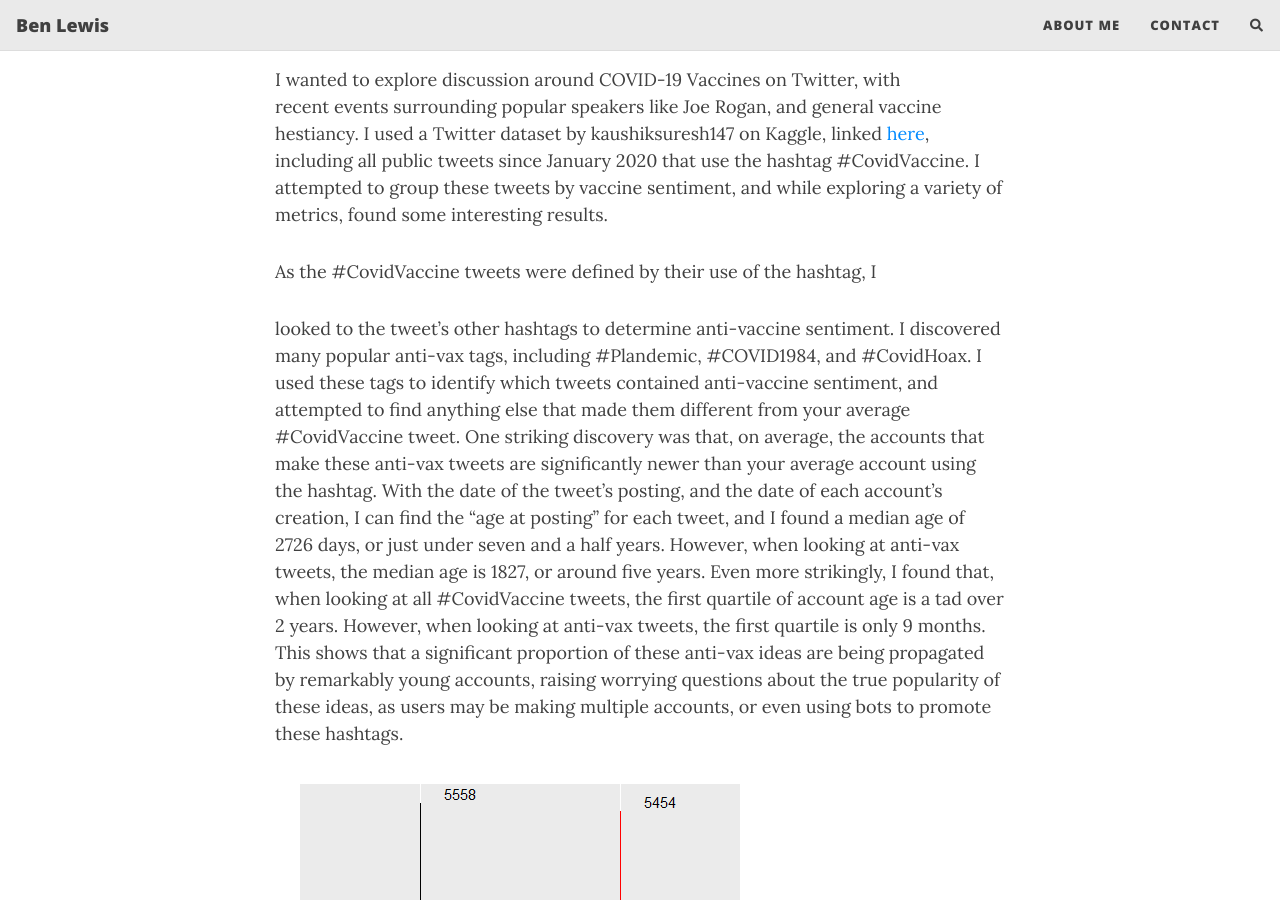
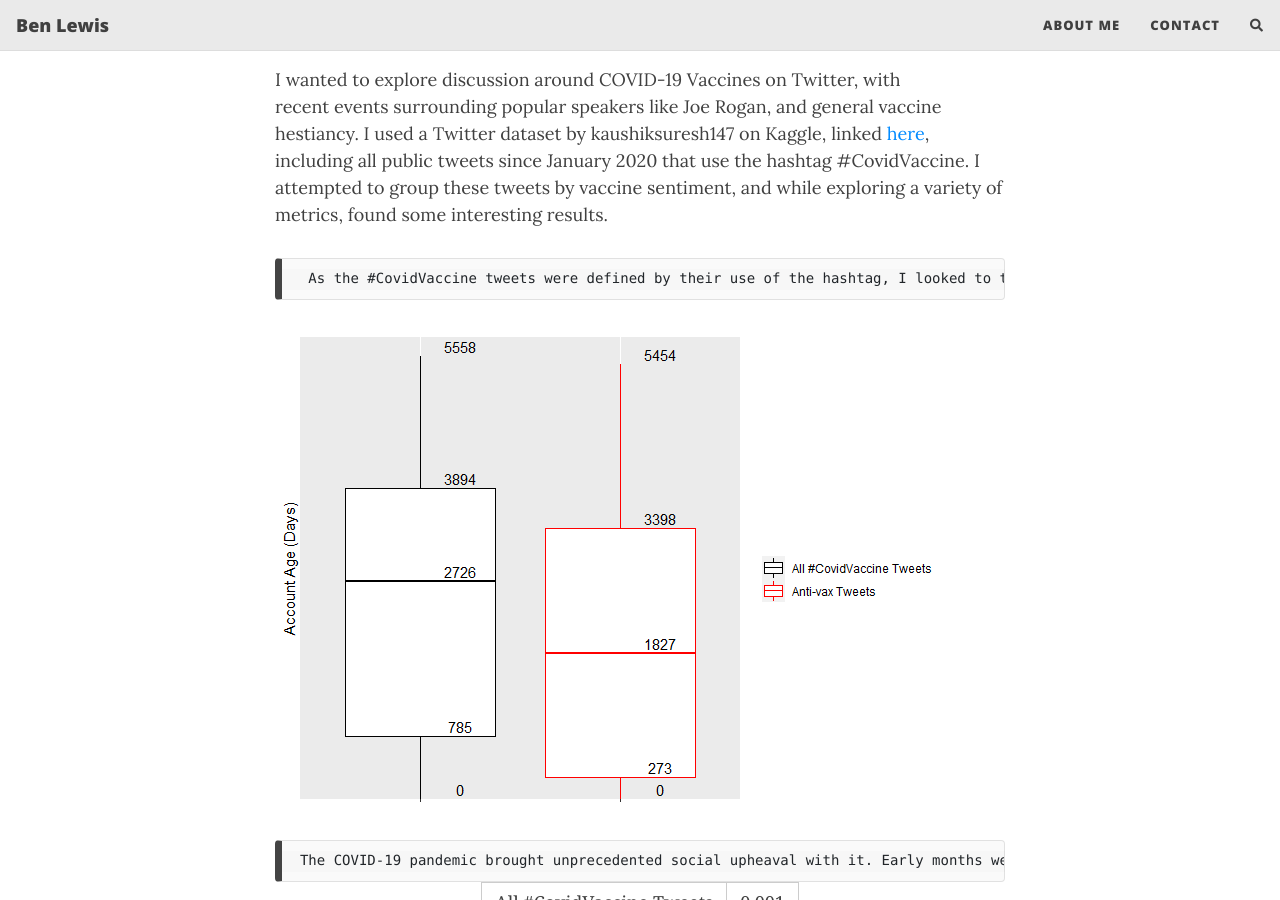
Before and after one commit to BenLewis42/BenLewis42.github.io, a Jekyll site: the page built from _posts/2022-02-12-rmd_post.md, in a window 1280 px wide and 900 px high, scrolled down 622 px. Built offline with Jekyll 4.4.1, drawn with Linux system fonts in a browser that asks for light colours; nearby versions of some CDN libraries; comment, search, counter and statistics services are not loaded.

Commit message:
hard spaces p2

```diff
--- a/_posts/2022-02-12-rmd_post.md
+++ b/_posts/2022-02-12-rmd_post.md
@@ -17,11 +17,9 @@ since January 2020 that use the hashtag #CovidVaccine. I attempted to group thes
 tweets by vaccine sentiment, and while exploring a variety of metrics, found some interesting results.
 
 
-{::nomarkdown}
-     As the #CovidVaccine tweets were defined by their use of the hashtag, I
-{:/nomarkdown}
-looked to the tweet's other hashtags to determine anti-vaccine sentiment. I discovered many
-popular anti-vax tags, including #Plandemic, #COVID1984, and #CovidHoax.
+
+      As the #CovidVaccine tweets were defined by their use of the hashtag, I
+looked to the tweet's other hashtags to determine anti-vaccine sentiment. I discovered many popular anti-vax tags, including #Plandemic, #COVID1984, and #CovidHoax.
 I used these tags to identify which tweets contained anti-vaccine
 sentiment, and attempted to find anything else that made them different
 from your average #CovidVaccine tweet. One striking discovery was that,
```
